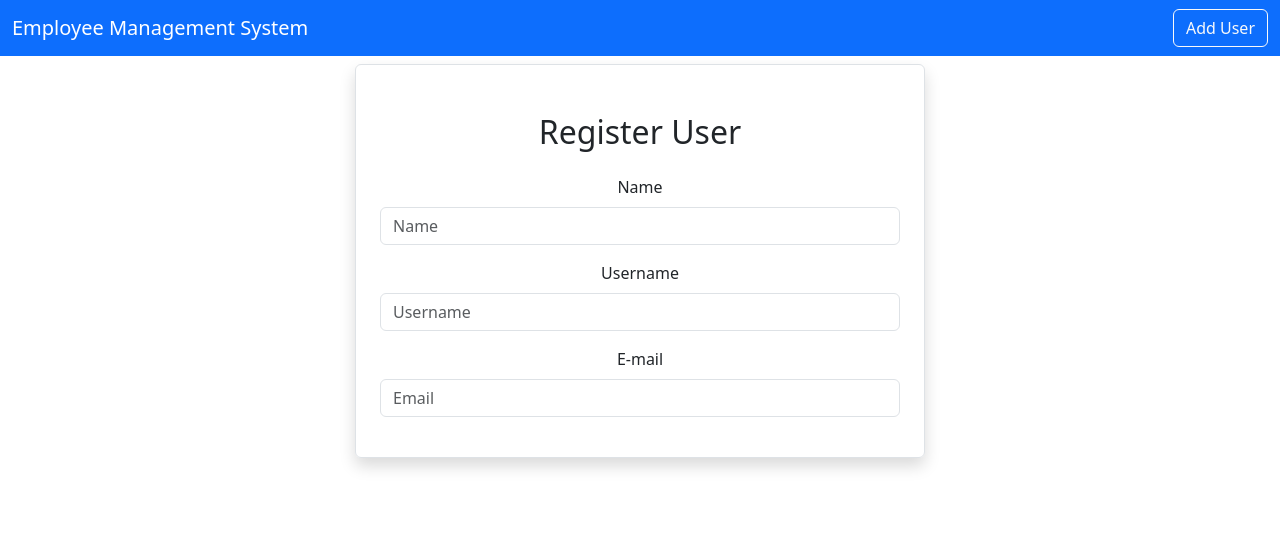
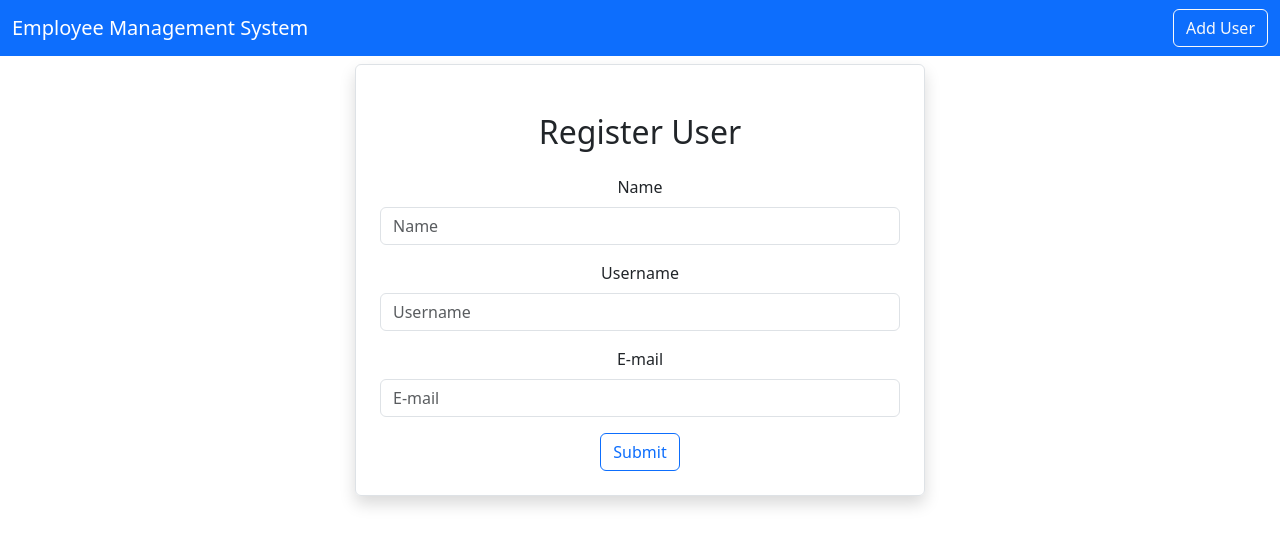
Before and after one commit to sidharth2k/Employee-Management-Frontend, a React (Create React App) app: page /adduser in a window 1280 px wide. Shown: the top 546 px of the page. Built offline with nearby package versions, Linux system fonts and the light colour scheme.

Commit message:
Submit Button for Add User Page

```diff
--- a/src/users/AddUser.js
+++ b/src/users/AddUser.js
@@ -37,11 +37,11 @@
             <input
               type={"text"}
               className="form-control"
-              placeholder="Email"
+              placeholder="E-mail"
               name="email"
             ></input>
           </div>
-
+          <button type="submit" className="btn btn-outline-primary">Submit</button>
         </div>
       </div>
     </div>
```
